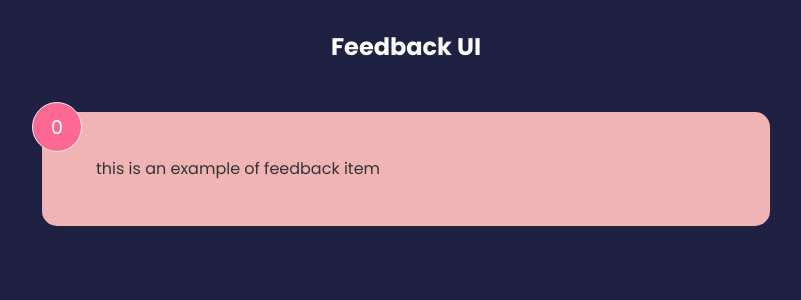
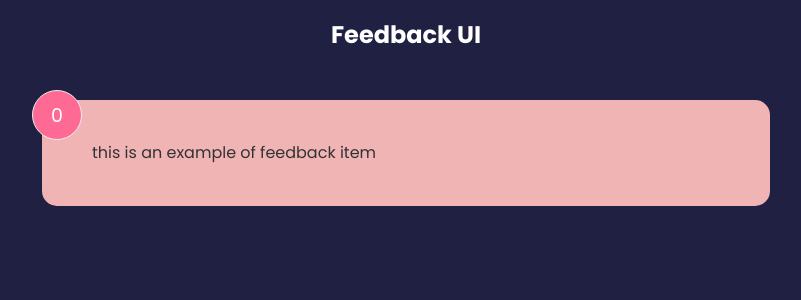
Before and after one commit to vksachin86/sacsoft, a React (Create React App) app: page / in a window 1280 px wide. Shown: the top 300 px of the page, without its empty margins (234-1035 px from the left). Built offline with nearby package versions, Linux system fonts and the light colour scheme.

Commit message:
starting

```diff
--- a/src/index.css
+++ b/src/index.css
@@ -3,7 +3,7 @@
 * {
   box-sizing: border-box;
   margin: 0;
-  padding: 4px;
+  padding: 0px;
 }
 
 body {
```
